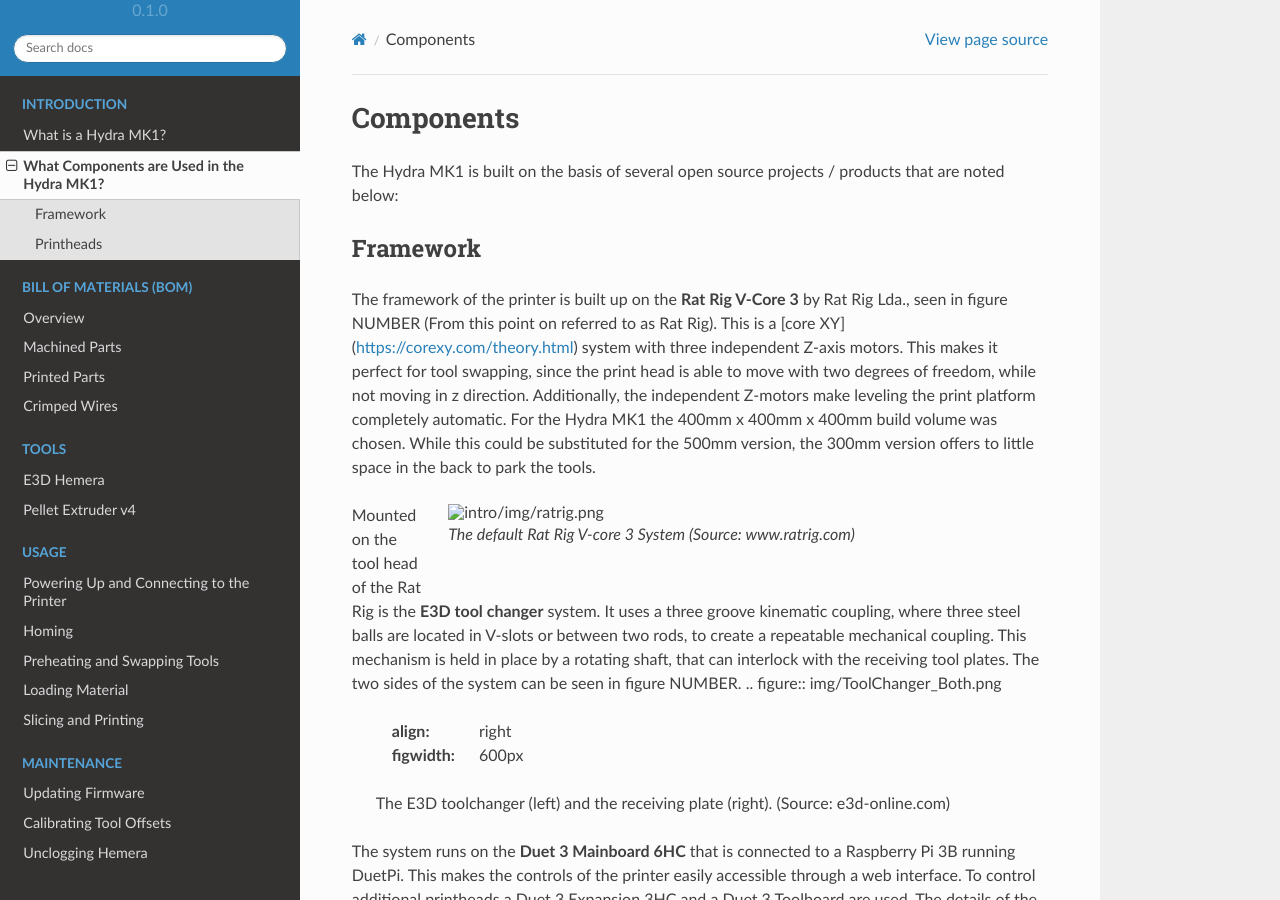
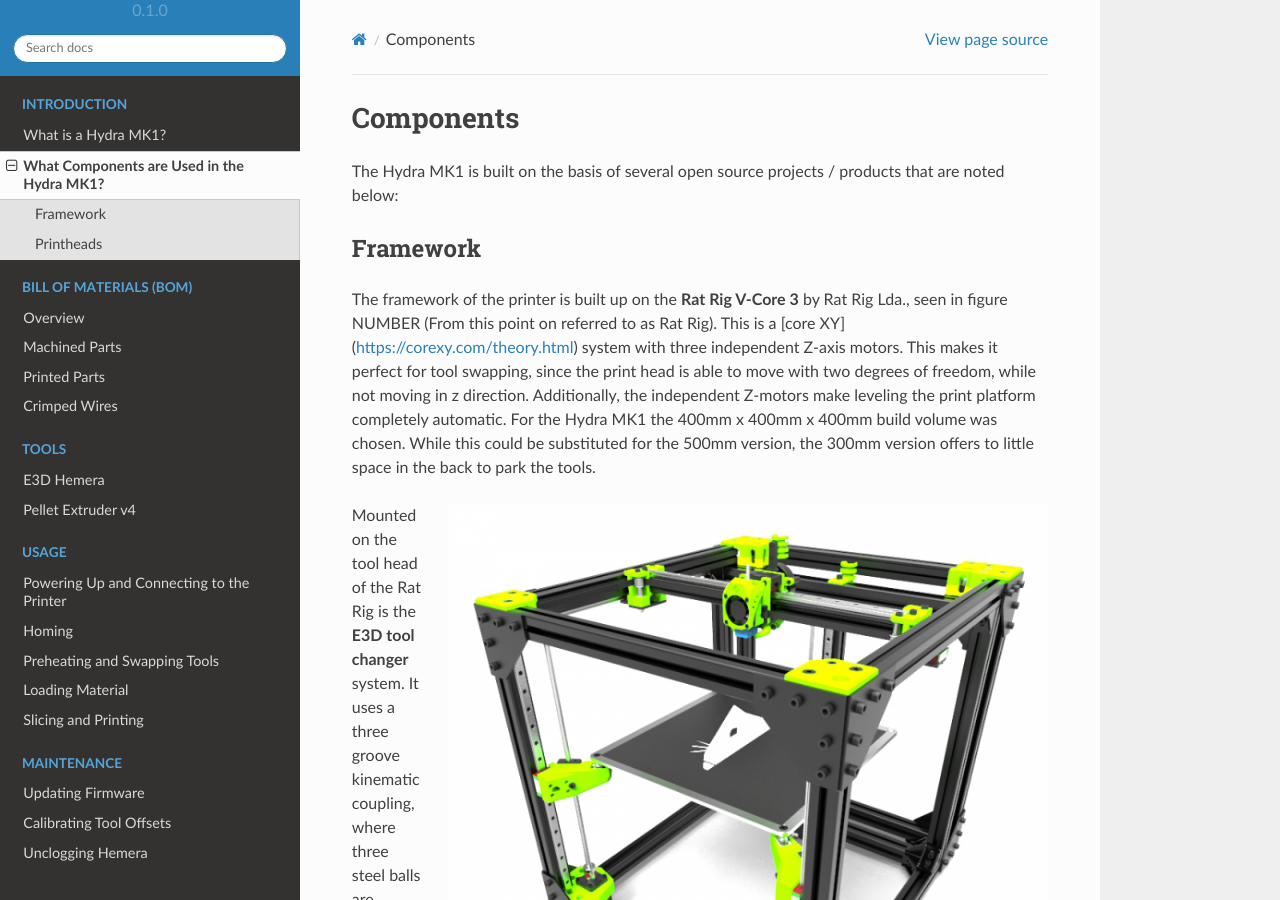
Before and after one commit to srl-ethz/hydra-documentation, a Sphinx documentation site: the page built from docs/source/intro/components.rst, in a window 1280 px wide and 900 px high. Built offline with Sphinx 7.4.7 and the Read the Docs theme 2.0.0, drawn with Linux system fonts in a browser that asks for light colours; pages that are not in the unit, such as notebooks, are missing from menus.

Commit message:
Update components.rst

```diff
--- a/docs/source/intro/components.rst
+++ b/docs/source/intro/components.rst
@@ -9,7 +9,7 @@
 
 The framework of the printer is built up on the **Rat Rig V-Core 3** by Rat Rig Lda., seen in figure NUMBER (From this point on referred to as Rat Rig). This is a [core XY](https://corexy.com/theory.html) system with three independent Z-axis motors. This makes it perfect for tool swapping, since the print head is able to move with two degrees of freedom, while not moving in z direction. Additionally, the independent Z-motors make leveling the print platform completely automatic. For the Hydra MK1 the 400mm x 400mm x 400mm build volume was chosen. While this could be substituted for the 500mm version, the 300mm version offers to little space in the back to park the tools.
 
-.. figure:: img/ratrig.png
+.. figure:: img/RatRig.png
     :align: right
     :figwidth: 600px
 
```
